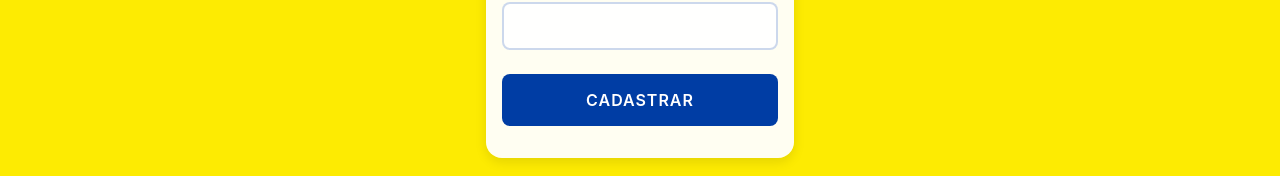
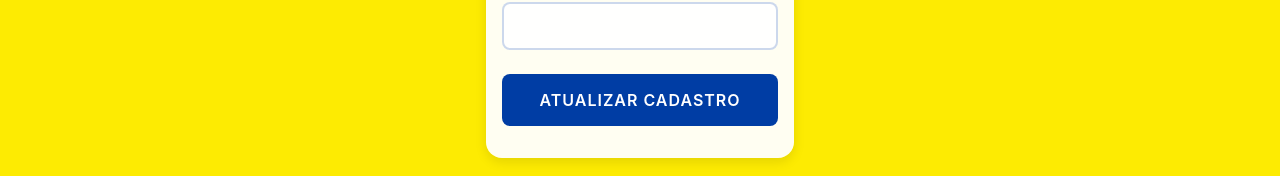
Before and after one commit to claytonsilva013/projetomais, a plain HTML site: page index.html in a window 1280 px wide. Shown: the part 909-1085 px from the top of the page. Drawn offline with nearby package versions, Linux system fonts and the light colour scheme; files whose address does not match are found by name.

Commit message:
Update index.html

```diff
--- a/index.html
+++ b/index.html
@@ -210,7 +210,7 @@ button:active {
       <div class="error"></div>
     </div>
 
-    <button type="submit">Cadastrar</button>
+    <button type="submit">Atualizar Cadastro</button>
   </form>
 
   <div class="loading">
```
